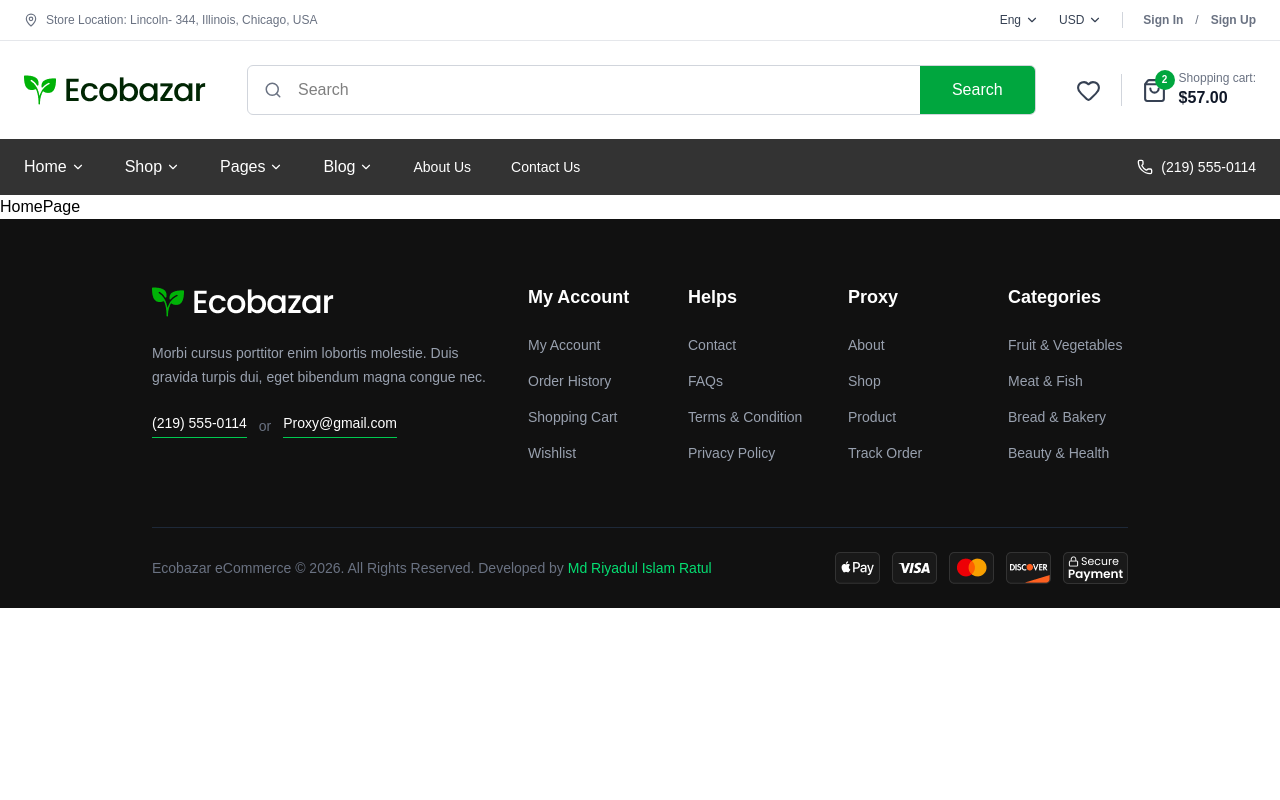
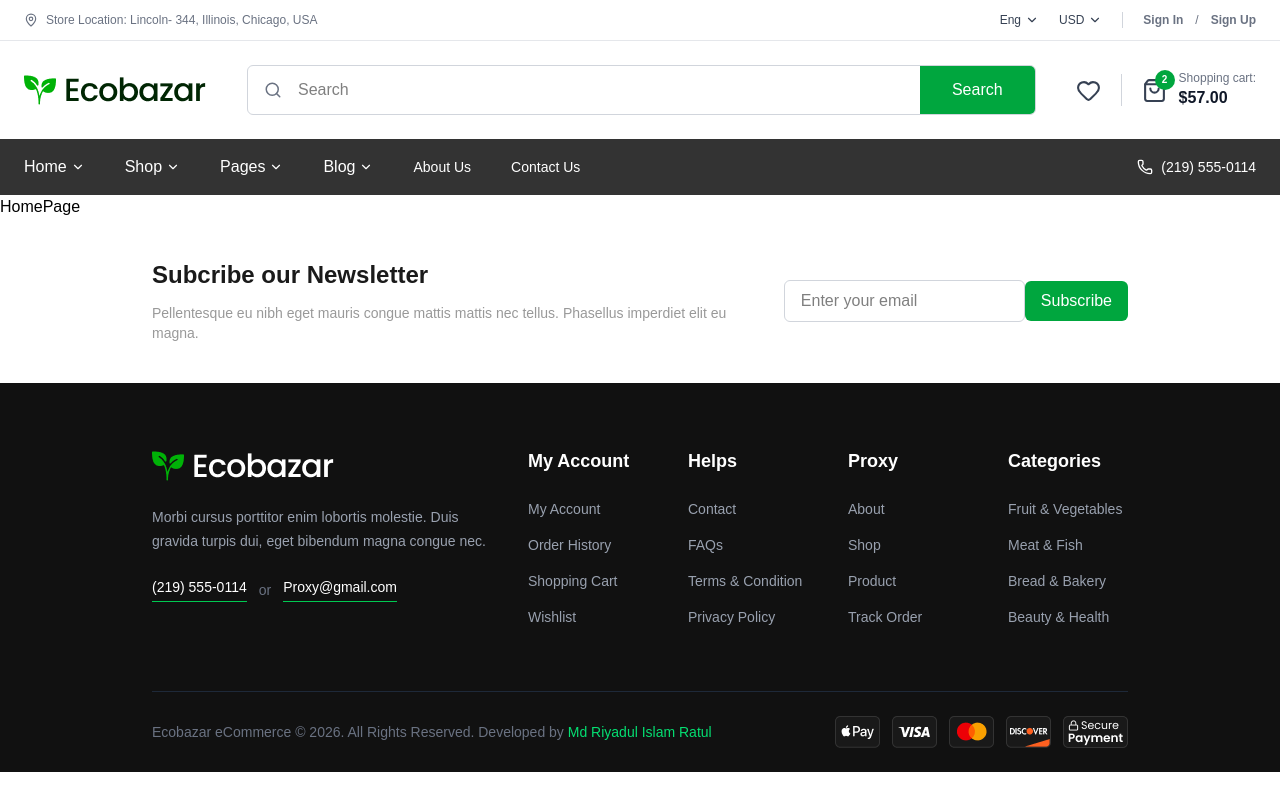
Before and after one commit to Riyadulislamratul/Eco_Bazar, a React (Vite) app: page / in a window 1280 px wide. Built offline with nearby package versions, Linux system fonts and the light colour scheme.

Commit message:
Not found page added

```diff
--- a/src/App.jsx
+++ b/src/App.jsx
@@ -3,6 +3,7 @@ import { createBrowserRouter } from "react-router";
 import { RouterProvider } from "react-router/dom";
 import MainLayout from './components/MainLayout';
 import HomePage from './pages/HomePage';
+import NotFoundPage from './pages/NotFoundPage';
 
 const router = createBrowserRouter([
   {
@@ -13,6 +14,10 @@ const router = createBrowserRouter([
         index: true,
         element: <HomePage />,
       },
+      {
+        path: "*",
+        element: <NotFoundPage />,
+      }
     ]
   },
 ]);
--- a/src/components/Footer.jsx
+++ b/src/components/Footer.jsx
@@ -7,12 +7,35 @@ import SecurePayment from "../assets/icons/securepayment.png";
 
 const Footer = () => {
   return (
-    <footer className="bg-[#111111] text-white">
+    <footer>
+      <div className="container mx-auto px-6 py-10">
+        <div className="flex flex-col md:flex-row items-center justify-between gap-4">
+          <div className="flex flex-col gap-3">
+            <h3 className="text-2xl font-semibold text-[#1A1A1A]">Subcribe our Newsletter</h3>
+            <p className="text-[#999999] text-sm">
+              Pellentesque eu nibh eget mauris congue mattis mattis nec tellus.
+              Phasellus imperdiet elit eu magna.
+            </p>
+          </div>
+          <div className="ro">
+            <form className="flex items-center">
+              <input
+                type="email"
+                placeholder="Enter your email"
+                className="px-4 py-2 rounded-md border border-gray-300 focus:outline-none focus:ring-2 focus:ring-green-500"
+              />
+              <button
+                type="submit"
+                className="bg-green-600 text-white px-4 py-2 rounded-md hover:bg-green-700 transition duration-300"
+                >Subscribe</button>
+            </form>
+          </div>
+        </div>
+      </div>
+      <div className="bg-[#111111] text-white">
         <div className="container mx-auto px-6">
-
           {/* Top Section */}
           <div className="py-16 grid grid-cols-1 md:grid-cols-2 lg:grid-cols-[336px_1fr_1fr_1fr_1fr] gap-10">
-
             {/* Company Info */}
             <div className="lg:col-span-1 w-[336px] ">
               {/* Logo */}
@@ -21,9 +44,8 @@ const Footer = () => {
               </div>
 
               <p className="text-gray-400 text-sm leading-6 mb-6">
-              Morbi cursus porttitor enim lobortis molestie.
-              Duis gravida turpis dui, eget bibendum magna
-              congue nec.
+                Morbi cursus porttitor enim lobortis molestie. Duis gravida
+                turpis dui, eget bibendum magna congue nec.
               </p>
 
               <div className="flex items-center gap-3 text-sm">
@@ -47,9 +69,7 @@ const Footer = () => {
 
             {/* My Account */}
             <div>
-            <h3 className="font-semibold text-lg mb-6">
-              My Account
-            </h3>
+              <h3 className="font-semibold text-lg mb-6">My Account</h3>
 
               <ul className="space-y-4 text-sm text-gray-400">
                 <li>
@@ -80,9 +100,7 @@ const Footer = () => {
 
             {/* Helps */}
             <div>
-            <h3 className="font-semibold text-lg mb-6">
-              Helps
-            </h3>
+              <h3 className="font-semibold text-lg mb-6">Helps</h3>
 
               <ul className="space-y-4 text-sm text-gray-400">
                 <li>
@@ -113,9 +131,7 @@ const Footer = () => {
 
             {/* Proxy */}
             <div>
-            <h3 className="font-semibold text-lg mb-6">
-              Proxy
-            </h3>
+              <h3 className="font-semibold text-lg mb-6">Proxy</h3>
 
               <ul className="space-y-4 text-sm text-gray-400">
                 <li>
@@ -146,9 +162,7 @@ const Footer = () => {
 
             {/* Categories */}
             <div>
-            <h3 className="font-semibold text-lg mb-6">
-              Categories
-            </h3>
+              <h3 className="font-semibold text-lg mb-6">Categories</h3>
 
               <ul className="space-y-4 text-sm text-gray-400">
                 <li>
@@ -183,7 +197,6 @@ const Footer = () => {
 
           {/* Bottom Section */}
           <div className="py-6 flex flex-col md:flex-row items-center justify-between gap-4">
-
             <p className="text-sm text-gray-500">
               Ecobazar eCommerce © 2026. All Rights Reserved. Developed by{" "}
               <a
@@ -197,15 +210,34 @@ const Footer = () => {
             </p>
 
             <div className="flex items-center gap-3">
-
-            <img src={ApplePay} alt="Apple Pay" className="cursor-pointer hover:transition duration-300 hover:scale-110"/>
-            <img src={Visa} alt="Visa" className="cursor-pointer hover:transition duration-300 hover:scale-110"/>
-            <img src={Mastercard} alt="Mastercard" className="cursor-pointer hover:transition duration-300 hover:scale-110"/>
-            <img src={Discover} alt="Discover" className="cursor-pointer hover:transition duration-300 hover:scale-110"/>
-            <img src={SecurePayment} alt="Secure Payment" className="cursor-pointer hover:transition duration-300 hover:scale-110"/>
+              <img
+                src={ApplePay}
+                alt="Apple Pay"
+                className="cursor-pointer hover:transition duration-300 hover:scale-110"
+              />
+              <img
+                src={Visa}
+                alt="Visa"
+                className="cursor-pointer hover:transition duration-300 hover:scale-110"
+              />
+              <img
+                src={Mastercard}
+                alt="Mastercard"
+                className="cursor-pointer hover:transition duration-300 hover:scale-110"
+              />
+              <img
+                src={Discover}
+                alt="Discover"
+                className="cursor-pointer hover:transition duration-300 hover:scale-110"
+              />
+              <img
+                src={SecurePayment}
+                alt="Secure Payment"
+                className="cursor-pointer hover:transition duration-300 hover:scale-110"
+              />
             </div>
           </div>
-
+        </div>
       </div>
     </footer>
   );
--- /dev/null
+++ b/src/pages/NotFoundPage.jsx
@@ -0,0 +1,60 @@
+import React from "react";
+import { Link } from "react-router";
+
+const NotFoundPage = () => {
+  return (
+    <section className="min-h-screen flex items-center">
+      <div className="container mx-auto px-4">
+        <div className="w-full h-full flex flex-col items-center justify-center py-12 sm:py-16 md:py-20">
+
+          {/* Image */}
+          <div className="pt-8 sm:pt-12 md:pt-15 w-full max-w-[280px] sm:max-w-[420px] md:max-w-[550px] lg:max-w-[700px]">
+            <img
+              src="/notfound.png"
+              alt="Not Found"
+              className="w-full h-auto object-contain"
+            />
+          </div>
+
+          {/* Heading */}
+          <h3 className="font-roboto text-[28px] sm:text-[34px] md:text-[40px] text-center mt-6 sm:mt-8">
+            Oops! page not found
+          </h3>
+
+          {/* Description */}
+          <p className="text-[#808080] font-roboto text-[16px] sm:text-[18px] md:text-[20px] text-center mt-4 max-w-[90%] sm:max-w-[80%] md:max-w-[700px] leading-relaxed px-2">
+            The recipe you are looking for might have been removed, had its
+            name changed, or is temporarily unavailable.
+          </p>
+
+          {/* Button */}
+          <Link to="/" className="mt-6 sm:mt-8">
+            <GreenButton className="cursor-pointer">
+              Go Back Home
+            </GreenButton>
+          </Link>
+        </div>
+      </div>
+    </section>
+  );
+};
+
+export default NotFoundPage;
+
+const GreenButton = ({ children, className = "" }) => (
+  <button
+    className={`
+      bg-[#195A00] text-white
+      px-5 sm:px-6 md:px-8
+      py-3 sm:py-3.5 md:py-4
+      text-sm sm:text-base md:text-lg
+      rounded-[43px]
+      hover:bg-[#154500]
+      hover:scale-105
+      transition duration-300
+      ${className}
+    `}
+  >
+    {children}
+  </button>
+);
```
Also changed, not shown: public/notfound.png (added). Lines whose indentation alone changed are shown as unchanged.
